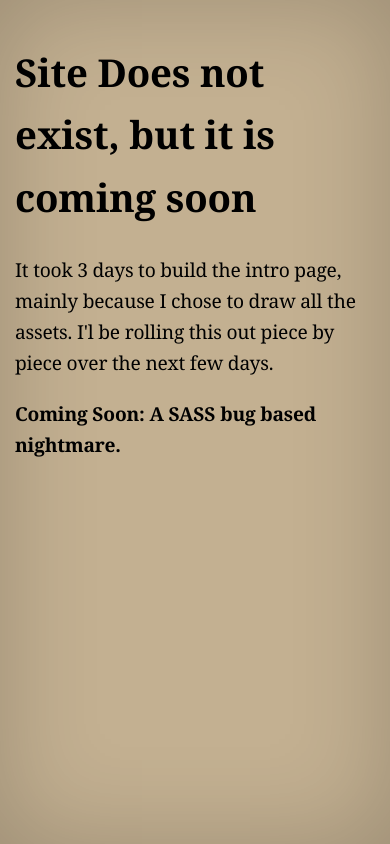
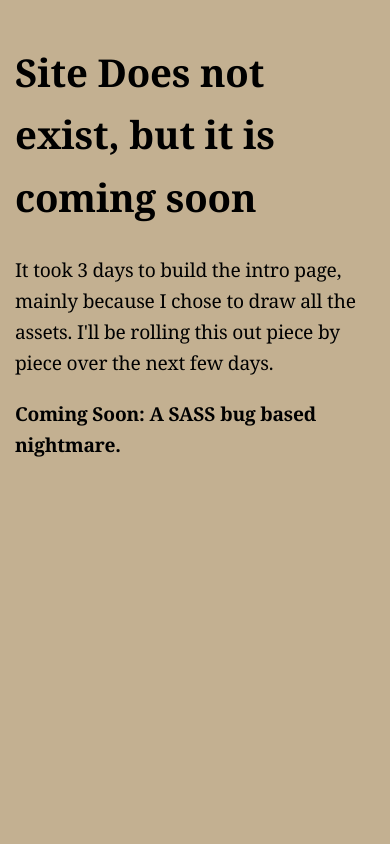
Before and after one commit to codedonkeyuk/love-of-bugs, a Vue app: page /site in a window 390 px wide. Built offline with nearby package versions, Linux system fonts and the light colour scheme.

Commit message:
Removed dark mode, fixed scaling issues on ipad iphone in landscape mode

```diff
--- a/public/main.css
+++ b/public/main.css
@@ -5,13 +5,6 @@
   --button-background-hover: #005cd6;
   --button-background-focus: #94c5ff;
   --button-color: white;
-}
-
-@media (prefers-color-scheme: dark) {
-  :root {
-    --main-background: #66676b;
-    --main-color: white;
-  }
 }
 
 html,
@@ -42,6 +35,5 @@ body {
   color: var(--main-color);
   margin: 0;
   min-height: 100vh;
-  box-shadow: inset 0 0 100px rgba(0, 0, 0, 0.2);
   background-attachment: fixed;
 }
--- a/src/components/DropSpider.vue
+++ b/src/components/DropSpider.vue
@@ -254,9 +254,10 @@ defineProps({
 .spider {
   position: fixed;
   z-index: 100;
-  top: -50vh;
+  top: -100vh;
   right: 15vw;
   width: 40vw;
+  display: none;
 
   @media (min-width: 1024px) {
     right: 20vw;
@@ -267,6 +268,7 @@ defineProps({
 }
 
 .spider-drop {
+  display: block;
   animation: spiderFall 0.3s linear forwards;
 }
 
--- a/src/components/Flowers.vue
+++ b/src/components/Flowers.vue
@@ -3812,6 +3812,9 @@ defineProps({
   max-width: 600px;
   max-height: auto;
   max-height: 100%;
+  @media screen and (max-width: 1300px) and (orientation: landscape) {
+    max-width: 20vw;
+  }
 }
 
 .butterfly-drop {
--- a/src/views/SiteView.vue
+++ b/src/views/SiteView.vue
@@ -4,8 +4,8 @@
       <h1>Site Does not exist, but it is coming soon</h1>
       <p>
         It took 3 days to build the intro page, mainly because I chose to draw
-        all the assets. I'l be rolling this out piece by piece over the next few
-        days.
+        all the assets. I'll be rolling this out piece by piece over the next
+        few days.
       </p>
       <p>
         <strong>Coming Soon: A SASS bug based nightmare.</strong>
```
Also changed, not shown: 1 other file (tests, documents, lock files or other folders).
